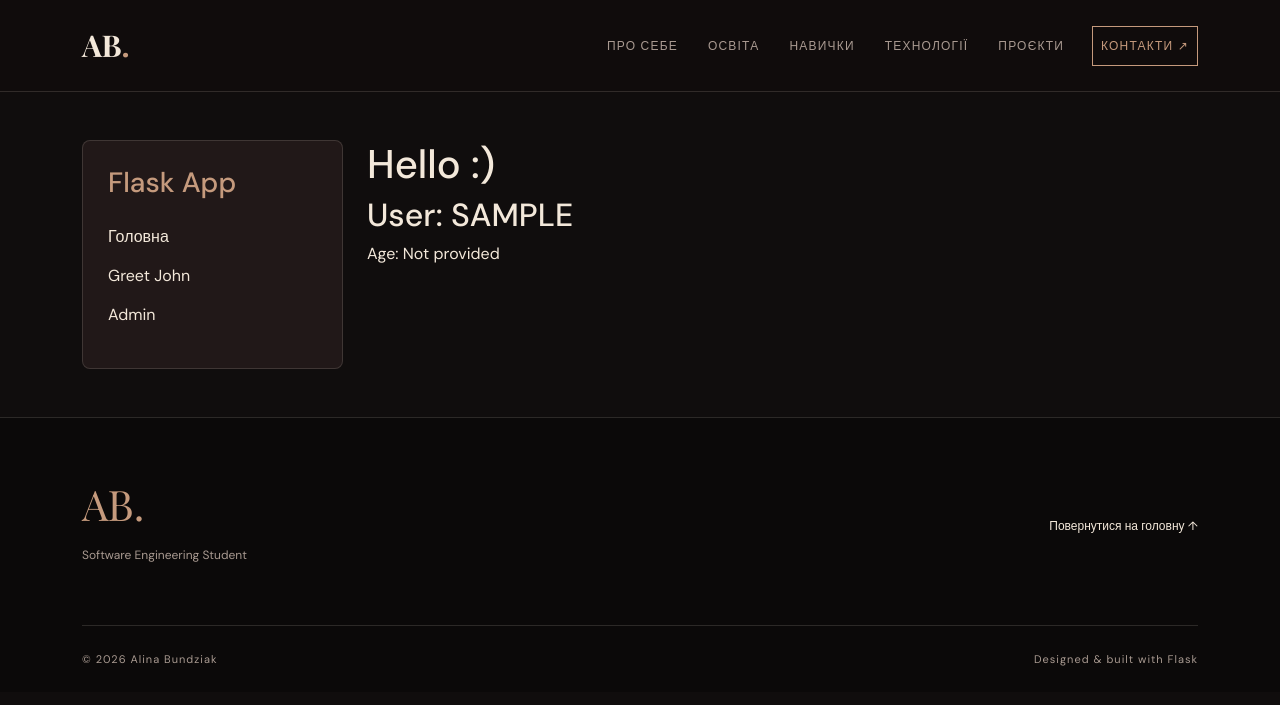
After one commit to alinabundziak/flask-app-lab, a Flask app: a page that uses app/users/templates/users/hi.html in a window 1280 px wide. The commit adds this page. Shown: the top 705 px of the page. Run offline with Flask 3, Linux system fonts and the light colour scheme.

Commit message:
Lab3: add users blueprint

```diff
--- a/app/__init__.py
+++ b/app/__init__.py
@@ -3,3 +3,6 @@ from flask import Flask
 app = Flask(__name__)
 
 from app import views
+from app.users import user_bp
+
+app.register_blueprint(user_bp)
--- a/app/static/css/styles.css
+++ b/app/static/css/styles.css
@@ -912,3 +912,32 @@ a:hover {
         animation-duration: 0.01ms !important;
     }
 }
+.users-menu {
+    padding: 25px;
+    background: var(--card);
+    border: 1px solid var(--border);
+    border-radius: 8px;
+}
+
+.users-menu h3 {
+    color: var(--accent);
+    margin-bottom: 25px;
+}
+
+.users-menu ul {
+    list-style: none;
+    padding: 0;
+}
+
+.users-menu li {
+    margin-bottom: 15px;
+}
+
+.users-menu a {
+    color: var(--text);
+    text-decoration: none;
+}
+
+.users-menu a:hover {
+    color: var(--accent);
+}
--- /dev/null
+++ b/app/users/templates/users/hi.html
@@ -0,0 +1,43 @@
+{% extends "base.html" %}
+
+{% block content %}
+<div class="container py-5">
+    <div class="row">
+
+        <div class="col-md-3">
+            <nav class="users-menu">
+                <h3>Flask App</h3>
+                <ul>
+                    <li>
+                        <a href="{{ url_for('resume') }}">
+                            Головна
+                        </a>
+                    </li>
+                    <li>
+                        <a href="{{ url_for('users.greetings', name='John', age=30) }}">
+                            Greet John
+                        </a>
+                    </li>
+                    <li>
+                        <a href="{{ url_for('users.admin') }}">
+                            Admin
+                        </a>
+                    </li>
+                </ul>
+            </nav>
+        </div>
+
+        <div class="col-md-9">
+            <h1>Hello :)</h1>
+            <h2>User: {{ name }}</h2>
+
+            {% if age is not none %}
+                <p>Age: {{ age }}</p>
+            {% else %}
+                <p>Age: Not provided</p>
+            {% endif %}
+        </div>
+
+    </div>
+</div>
+{% endblock %}
--- /dev/null
+++ b/app/users/views.py
@@ -0,0 +1,26 @@
+from flask import render_template, request, redirect, url_for
+from . import user_bp
+
+
+@user_bp.route("/hi/<string:name>")
+def greetings(name):
+    name = name.upper()
+    age = request.args.get("age", None, type=int)
+
+    return render_template(
+        "users/hi.html",
+        title="Привітання",
+        name=name,
+        age=age
+    )
+
+
+@user_bp.route("/admin")
+def admin():
+    return redirect(
+        url_for(
+            "users.greetings",
+            name="administrator",
+            age=45
+        )
+    )
```
Also changed, not shown: app/users/__init__.py (added, +10 -0 lines).
